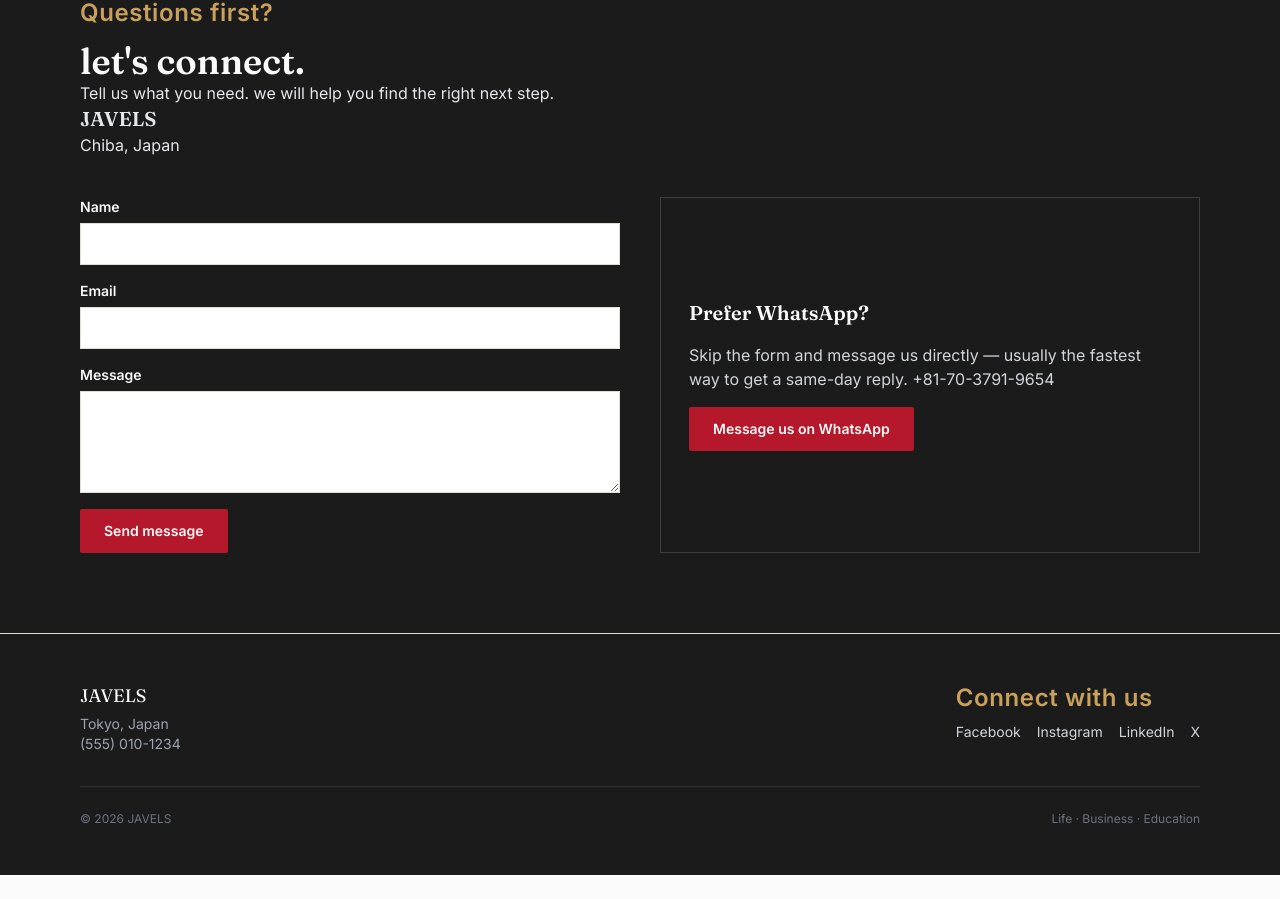
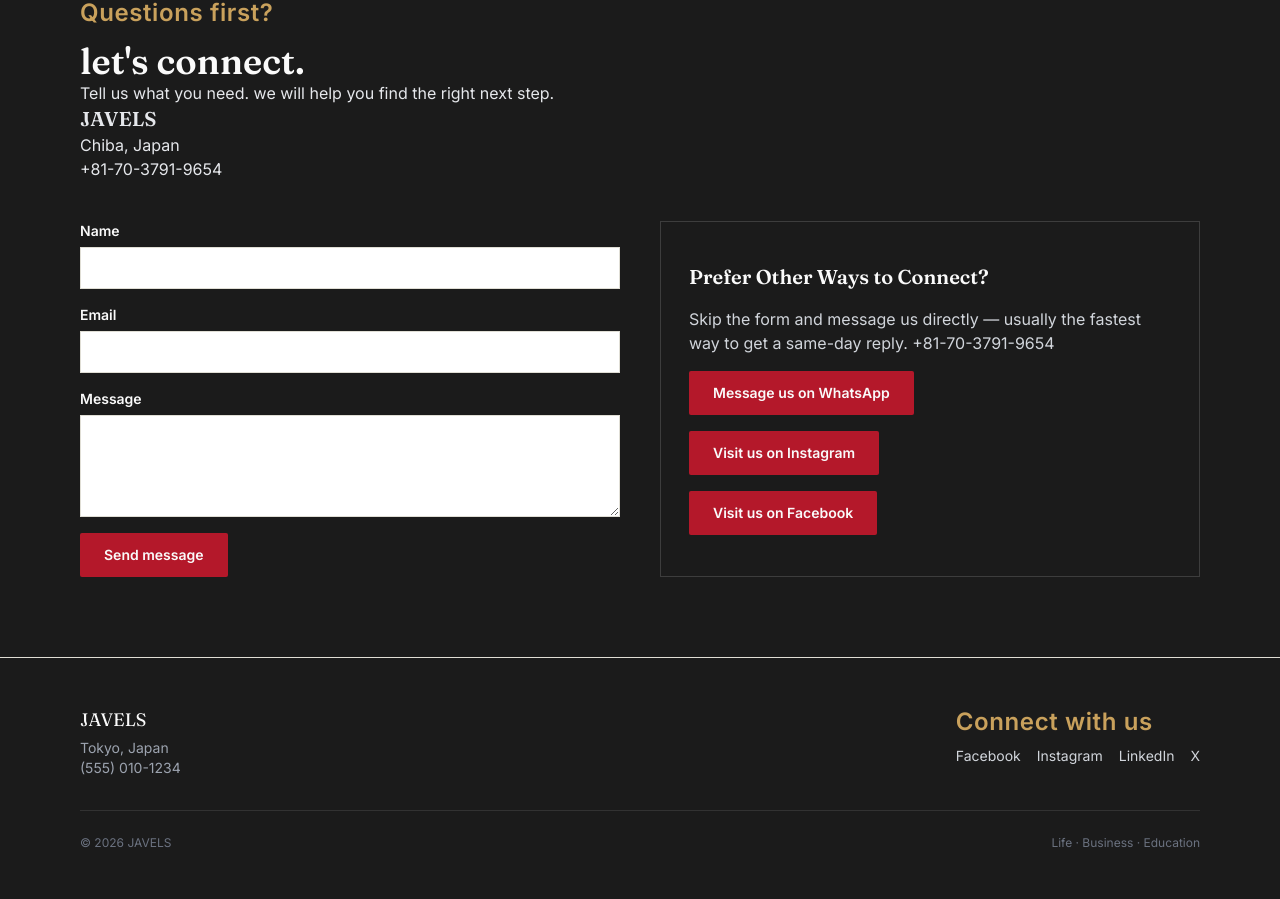
Before and after one commit to technicpro2010-lab/Afghanyouth, a React (Vite) app: page / in a window 1280 px wide. Shown: the part 3468-4367 px from the top of the page. Before the commit the page ends 4343 px from the top, so only its background shows below. Built offline with nearby package versions, Linux system fonts and the light colour scheme.

Commit message:
the changes

```diff
--- a/src/components/Contact.jsx
+++ b/src/components/Contact.jsx
@@ -20,7 +20,8 @@ export default function Contact() {
             Tell us what you need. we will help you find the right next step.
           </p>
           <h3 className="text-gray-200">JAVELS</h3>
-          <h4 className="text-gray-200">Chiba, Japan</h4>
+          <h4 className="text-gray-200">Chiba, Japan <br /> +81-70-3791-9654</h4>
+
         </div>
 
         <div className="grid grid-cols-1 md:grid-cols-2 gap-10">
@@ -69,7 +70,7 @@ export default function Contact() {
 
           {/* Right: direct WhatsApp contact */}
           <div className="border border-white/15 p-7 flex flex-col items-start gap-4 justify-center">
-            <h3 className="text-paper">Prefer WhatsApp?</h3>
+            <h3 className="text-paper">Prefer Other Ways to Connect?</h3>
             <p className="text-gray-300">
               Skip the form and message us directly — usually the fastest way
               to get a same-day reply. +81-70-3791-9654
@@ -82,6 +83,20 @@ export default function Contact() {
             >
               Message us on WhatsApp
             </a>
+            <a href="https://www.instagram.com/"
+              target="_blank"
+              rel="noopener noreferrer"
+              className="btn btn-primary"
+            >
+              Visit us on Instagram
+            </a>
+            <a href="https://www.facebook.com/"
+              target="_blank"
+              rel="noopener noreferrer"
+              className="btn btn-primary"
+            >
+              Visit us on Facebook
+            </a>
           </div>
         </div>
       </div>
```
